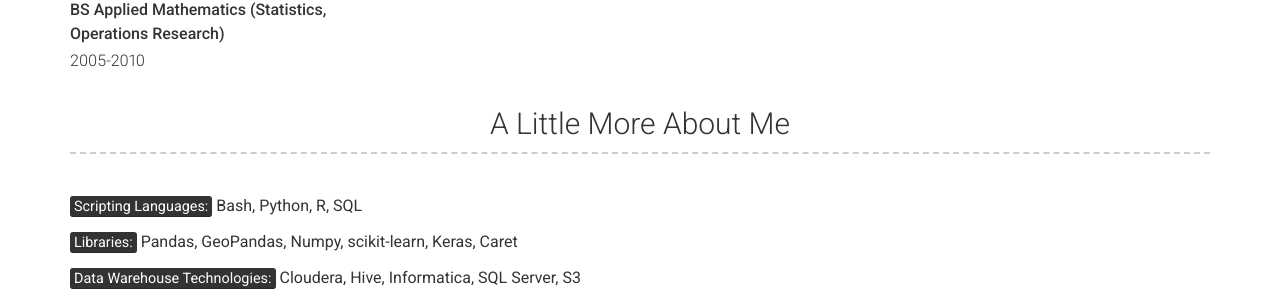
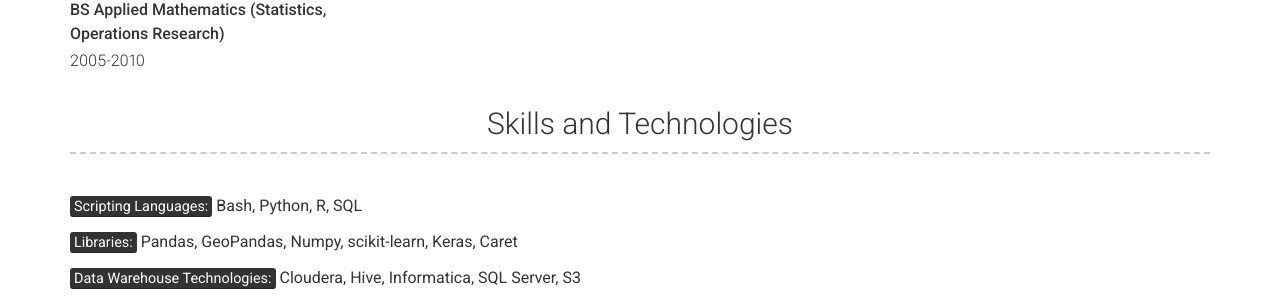
Before and after one commit to r-ballard/r-ballard.github.io, a Jekyll site: the page built from index.md, in a window 1280 px wide. Shown: the part 1255-1556 px from the top of the page. Built offline with Jekyll 4.4.1, drawn with Linux system fonts in a browser that asks for light colours; nearby versions of some CDN libraries.

Commit message:
Rename Skills section

```diff
--- a/_includes/more.html
+++ b/_includes/more.html
@@ -1,5 +1,5 @@
 <div class="container more-container">
-  <h3>{{ site.more_title | default: "A Little More About Me" }}</h3>
+  <h3>{{ site.more_title | default: "Skills and Technologies" }}</h3>
   <div class="row clearfix">
     <div class="col-md-12">
       {{ site.more_content | strip | markdownify }}
```
